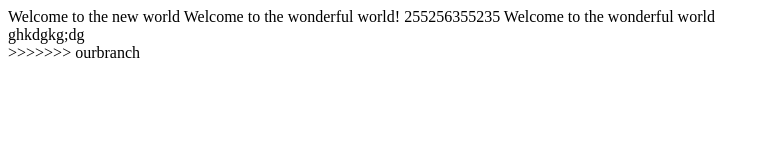
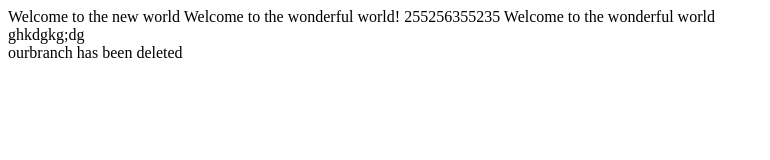
Before and after one commit to PinkyBon/mygit, a plain HTML site: page index.html in a window 1280 px wide. Shown: the whole page, without its empty margins (0-770 px from the left). Drawn offline with Linux system fonts and the light colour scheme.

Commit message:
Update index.html
note. ourbranch has been deleted

```diff
--- a/index.html
+++ b/index.html
@@ -11,6 +11,6 @@
 <br>
 ghkdgkg;dg
 </br>
->>>>>>> ourbranch
+ourbranch has been deleted
 </body>
 </html>
```
